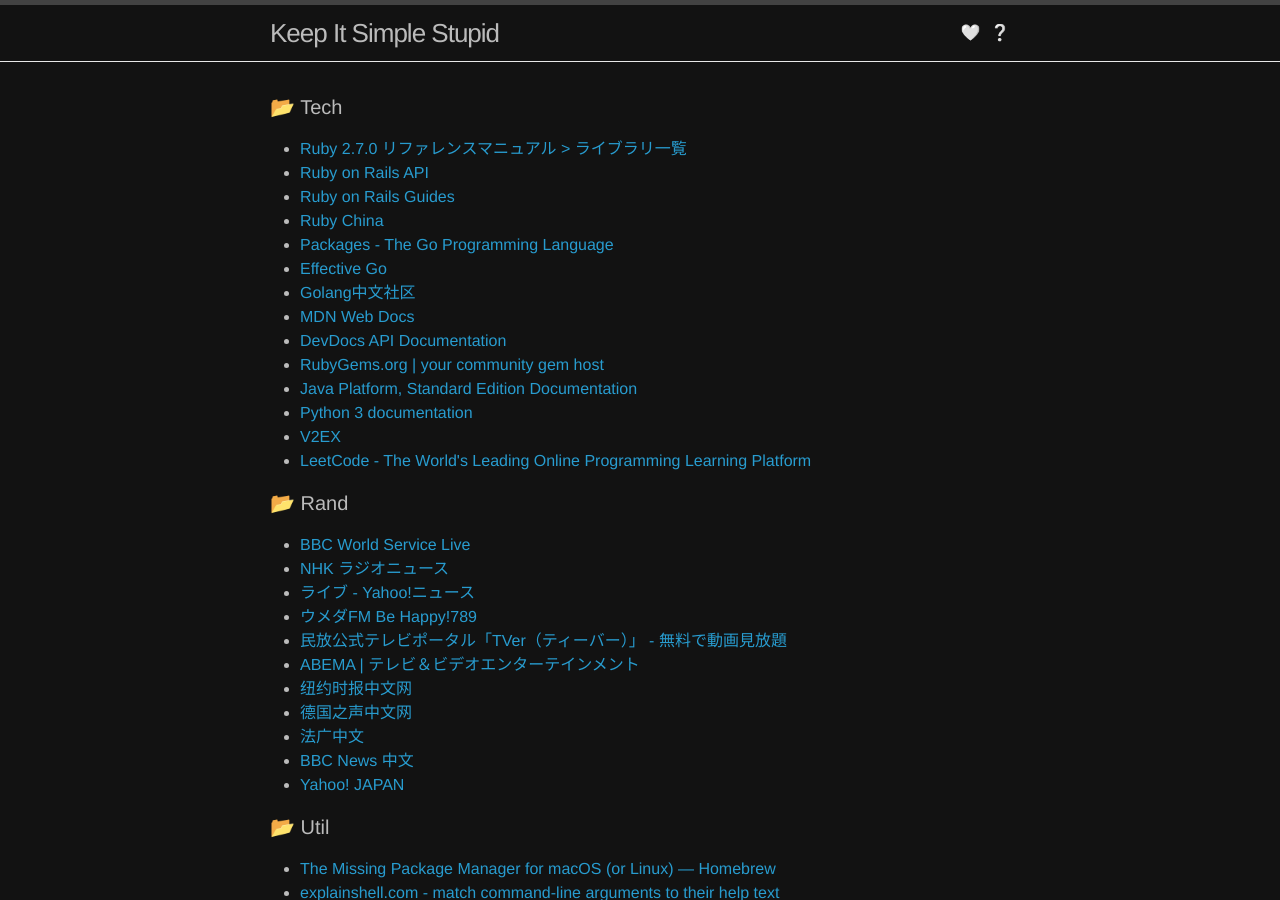
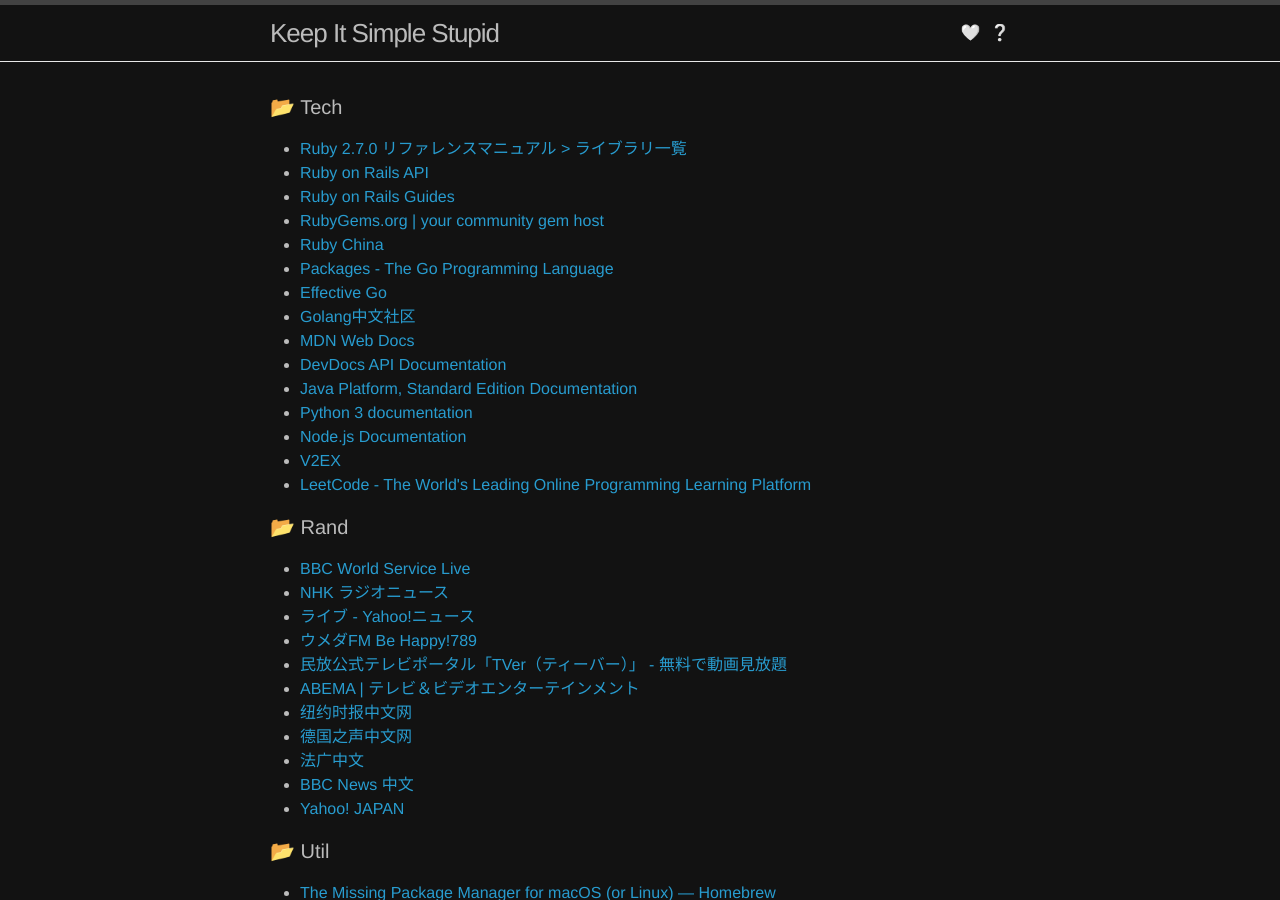
Before and after one commit to yuan-jiang/yuan-jiang.github.io, a Jekyll site: the page built from bookmarks.md, in a window 1280 px wide and 900 px high. Built offline with Jekyll 4.4.1, drawn with Linux system fonts in a browser that asks for light colours.

Commit message:
Adjust order

```diff
--- a/_data/bookmarks.yml
+++ b/_data/bookmarks.yml
@@ -6,6 +6,8 @@
       link: https://api.rubyonrails.org/
     - title: Ruby on Rails Guides
       link: https://guides.rubyonrails.org/index.html
+    - title: RubyGems.org | your community gem host
+      link: https://rubygems.org/
     - title: Ruby China
       link: https://ruby-china.org/
     - title: Packages - The Go Programming Language
@@ -18,12 +20,12 @@
       link: https://developer.mozilla.org/en-US/
     - title: DevDocs API Documentation
       link: https://devdocs.io/
-    - title: RubyGems.org | your community gem host
-      link: https://rubygems.org/
     - title: Java Platform, Standard Edition Documentation
       link: https://docs.oracle.com/en/java/javase/index.html
     - title: Python 3 documentation
       link: https://docs.python.org/3/
+    - title: Node.js Documentation
+      link: https://nodejs.org/api/
     - title: V2EX
       link: https://www.v2ex.com/
     - title: LeetCode - The World's Leading Online Programming Learning Platform
```
